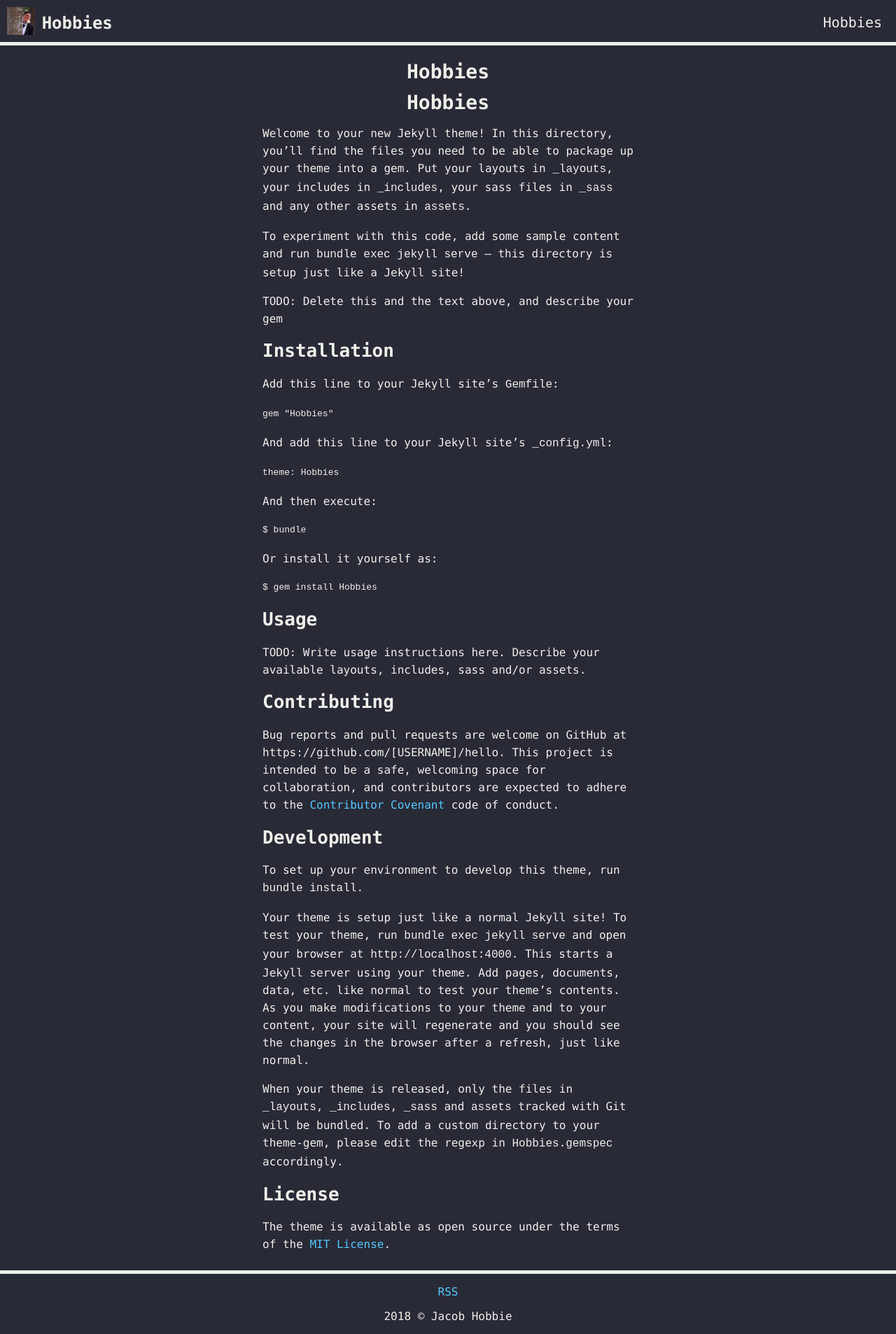
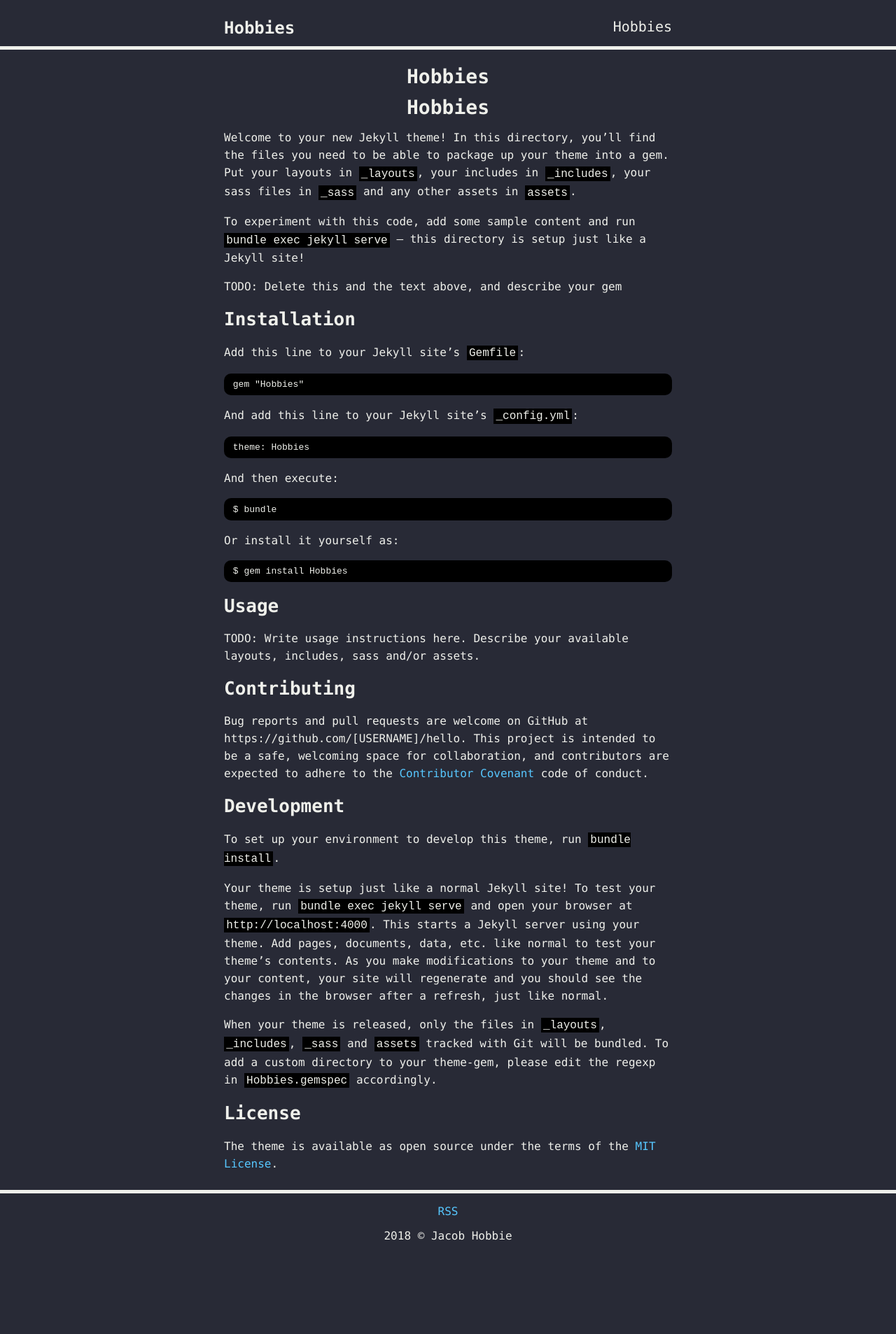
Before and after one commit to HobbieJ/Hobbies, a Jekyll site: the page built from README.md, in a window 1280 px wide. Shown: the whole page at 70% size. Built offline with Jekyll 4.4.1, drawn with Linux system fonts in a browser that asks for light colours; our own code applies the rules of GitHub Pages for plain Markdown files; a style sheet for code colours, icons or effects is not loaded; after the commit the page ends 1792 px from its top, so only the background shows below that.

Commit message:
Fixed Themes for Mobile
TODO: Add Picture in Header

```diff
--- a/_includes/footer.html
+++ b/_includes/footer.html
@@ -1,11 +1,11 @@
 <footer class="site-footer">
-    <div>
+    <div class="footer-description">
         <p>{{ site.description }}</p>
     </div>
     <div class="social">
         {% include social.html %}
     </div>
-    <div>
+    <div class="copyright">
         <p>2018 &copy; Jacob Hobbie</p>
     </div>
 </footer>
--- a/_includes/head.html
+++ b/_includes/head.html
@@ -1,13 +1,15 @@
 <head>
     <!-- Basic Meta Tags (Responsive Design) -->
     <meta charset="utf-8">
-    <meta name="viewport" content="width=width-device, initial-scale=1">
+    <meta name="viewport" content="width=device-width, initial-scale=1">
     <!-- Jekyll SEO Gem -->
     {% seo %}
     <!-- Jekyll RSS Feed Gem -->
     {% feed_meta %}
     <!-- Fonts -->
     <link rel="stylesheet" href="//cdn.jsdelivr.net/npm/hack-font@3/build/web/hack.css">
-    <!-- CSS -->
-    <link rel="stylesheet" href="{{ "/assets/css/base.css" | relative_url }}">
+    <!-- CSS (Responsive) -->
+    <link rel="stylesheet" href="{{ "/assets/css/Hobbies.css" | relative_url }}">
+    <link rel="stylesheet" media="(max-width:769px)" href="{{ "/assets/css/mobile.css" | relative_url }}">
+    <link rel="stylesheet" media="(min-width:770px)" href="{{ "/assets/css/desktop.css" | relative_url }}">
 </head>
--- a/_includes/header.html
+++ b/_includes/header.html
@@ -3,23 +3,22 @@
     {% assign default_paths = site.pages | map: "path" %}
     {% assign page_paths = site.header_pages | default: default_paths %}
 
-    <!-- Picture & Name -->
-    <div class="top-left">
-        <img src="{{ "/assets/images/HobbieJ.jpg" | relative_url }}">
-        <h1 class=title><a href="{{ "/" | relative_url }}">{{ site.title }}</a></h1>
+    <!-- Name -->
+    <div class="top-left title">
+        <a href="{{ "/" | relative_url }}">
+            {{ site.title }}
+        </a>
     </div>
 
     <!-- Nav Bar -->
-    <div class="top-right">
+    <div class="top-right top-nav">
         {% if page_paths %}
-            <nav class="top-nav">
             {% for path in page_paths %}
                 {% assign my_page = site.pages | where: "path", path | first %}
                 {% if my_page.title %}
                     <a href="{{ my_page.url | relative_url }}">{{ my_page.title }}</a>
                 {% endif %}
             {% endfor %}
-            </nav>
         {% endif %}
     </div>
     <div class="clear-all"></div>
--- a/assets/css/base.css
+++ b/assets/css/Hobbies.css
@@ -1,74 +1,11 @@
+/* CSS Shared for All Screens */
+
+/* Site */
+
 body {
 	font-family: "Hack", "Menlo", "Consolas", "monospaced";
 	background-color: #282A36;
 	color: #eff0eb;
-	margin: 0;
-}
-
-.site-header {
-	border-bottom: 5px solid #eff0eb;
-	padding-bottom: 10px;
-}
-
-.top-left {
-	float: left;
-	margin: 10px 0 0 10px;
-}
-
-.top-right {
-	float: right;
-	margin: 10px 0 0 10px;
-}
-
-.clear-all {
-	clear: both;
-}
-
-.site-header img {
-	width: 40px;
-	margin: auto;
-	vertical-align: middle;
-}
-
-.title {
-	display: inline-block;
-	vertical-align: middle;
-	margin: 0;
-}
-
-.title a {
-	color: #eff0eb;
-	font-size: 24px;
-	margin: auto;
-}
-
-.title a:hover {
-	color: #eff0eb;
-	text-decoration: underline;
-}
-
-.top-nav {
-	vertical-align: middle;
-	margin: 10px 15px 0 0;
-}
-
-.top-nav a {
-	color: #eff0eb;
-	font-size: 20px;
-	padding-right: 5px;
-}
-
-.top-nav a:hover {
-	color: #eff0eb;
-	text-decoration: underline;
-}
-
-.index-post {
-	margin: 30px 0;
-	list-style-type: none;
-}
-
-.index-title {
 	margin: 0;
 }
 
@@ -81,8 +18,52 @@ a:hover {
 	text-decoration: underline;
 }
 
+/* Header */
+
+.top-left {
+	float: left;
+	vertical-align: bottom;
+}
+
+.top-right {
+	float: right;
+
+}
+
+.clear-all {
+	clear: both;
+}
+
+.title a {
+	color: #eff0eb;
+	font-weight: bold;
+}
+
+.title a:hover {
+	color: #eff0eb;
+	text-decoration: underline;
+}
+
+.top-nav a {
+	color: #eff0eb;
+}
+
+.top-nav a:hover {
+	color: #eff0eb;
+	text-decoration: underline;
+}
+
+/* Content */
+
+.index-post {
+	list-style-type: none;
+}
+
+.index-title {
+	margin: 0;
+}
+
 .content {
-	margin: 25px 375px;
 	line-height: 25px;
 }
 
@@ -126,12 +107,33 @@ a:hover {
 	padding: 5px 5px 5px 10px;
 }
 
+.content .highlight {
+	margin: 0;
+}
+
+.content pre {
+	background-color: black;
+	border-radius: 10px;
+	margin: 1%;
+	padding: 0.5% 2%;
+}
+
+.content code {
+	background-color: black;
+	padding: 0.25% 0.5%;
+}
+
+.content .highlight code {
+	padding: 0;
+}
+
+/* Footer */
+
 .social a, .social p {
 	display: inline-block;
 	margin: 0;
 }
 
 .site-footer {
-	border-top: 5px solid #eff0eb;
 	text-align: center;
 }
--- /dev/null
+++ b/assets/css/desktop.css
@@ -0,0 +1,40 @@
+/* CSS for Desktops */
+
+/* Header */
+
+.site-header {
+    border-bottom: 5px solid #eff0eb;
+    padding: 2% 25% 1% 25%;
+}
+
+.title a {
+    font-size: 150%;
+}
+
+.top-nav a {
+    font-size: 125%;
+}
+
+/* Content */
+
+.content {
+    margin: 2% 25%;
+}
+
+.home ul {
+    padding: 0 2.5%;
+}
+
+.index-post {
+    margin: 4% 0;
+}
+
+/* Footer */
+
+.site-footer {
+    border-top: 5px solid #eff0eb;
+}
+
+.footer-description {
+    margin: auto 25%;
+}
--- /dev/null
+++ b/assets/css/mobile.css
@@ -0,0 +1,48 @@
+/* CSS for Mobile Screens */
+
+/* Header */
+
+.site-header {
+    border-bottom: 1px solid #eff0eb;
+    padding: 2% 5% 1% 5%;
+}
+
+.title a {
+    font-size: 100%;
+}
+
+.top-nav a {
+    font-size: 75%;
+}
+
+/* Content */
+
+.content {
+    margin: 5% 5%;
+}
+
+.home ul {
+    padding: 0 5%;
+}
+
+.index-post {
+    margin: 5% 0;
+}
+
+/* Footer */
+
+.site-footer {
+    border-top: 1px solid #eff0eb;
+}
+
+.footer-description {
+    margin: auto 5%;
+}
+
+.social {
+    margin: auto 5%;
+}
+
+.copyright {
+    margin: auto 5%;
+}
```
Also changed, not shown: assets/images/HobbieJ.jpg (deleted). Lines whose indentation alone changed are shown as unchanged.
